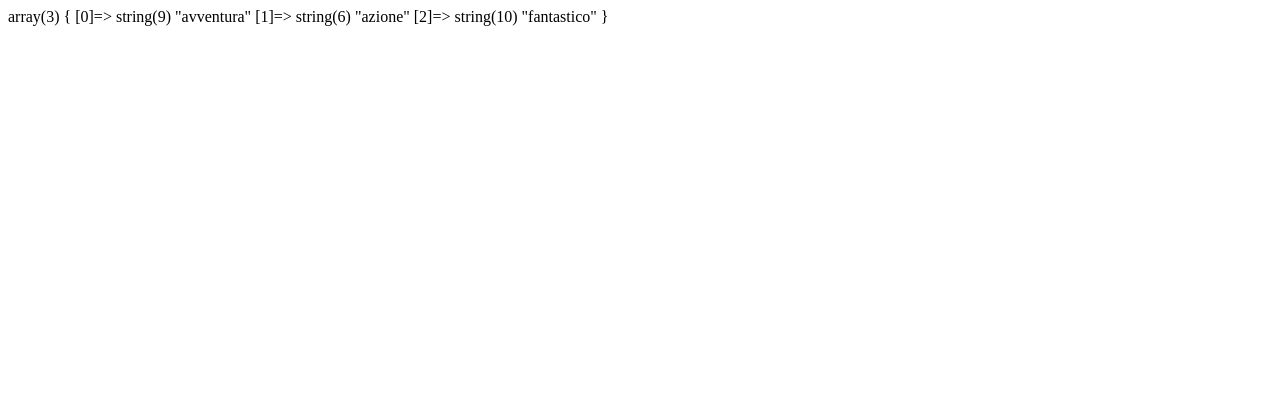
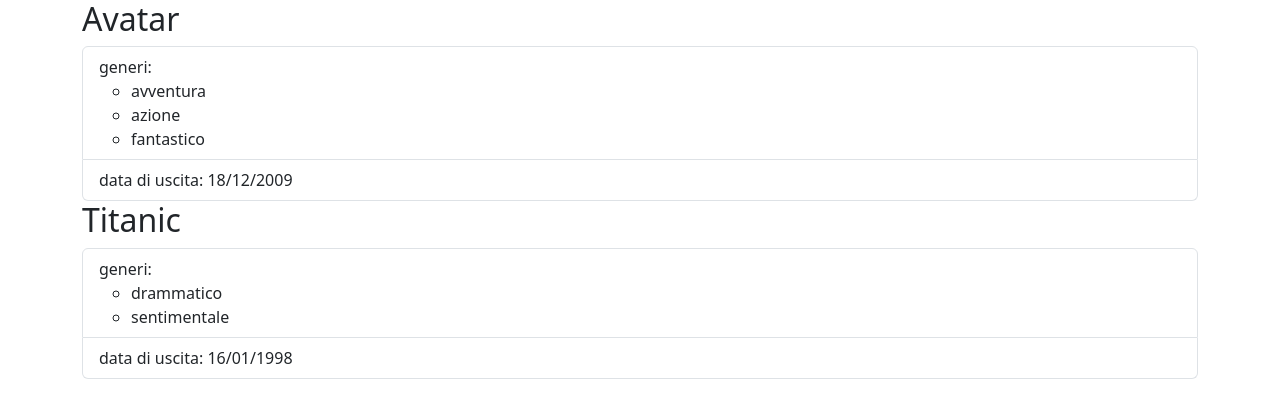
Before and after one commit to TiagoSpada/php-oop-1, a PHP site: page / in a window 1280 px wide. Shown: the top 418 px of the page. Run offline with PHP 8.4, Linux system fonts and the light colour scheme.

Commit message:
creati 2 oggeti Movie e stampati a schermo (implementato boostrap)

```diff
--- a/index.php
+++ b/index.php
@@ -32,5 +32,51 @@ class Movie {
 $avatar = new Movie('Avatar');
 $avatar->setGeneri(['avventura','azione','fantastico']);
 $avatar->setData('18/12/2009');
-var_dump($avatar->getGeneri());
+// var_dump($avatar->getGeneri());
+
+
+$titanic = new Movie('Titanic');
+$titanic->setGeneri(['drammatico','sentimentale']);
+$titanic->setData('16/01/1998');
+// var_dump($avatar);
+
 ?>
+
+<!DOCTYPE html>
+<html lang="en">
+<head>
+    <meta charset="UTF-8">
+    <meta name="viewport" content="width=device-width, initial-scale=1.0">
+    <title>PHP oop film</title>
+    <link href="https://cdn.jsdelivr.net/npm/bootstrap@5.3.3/dist/css/bootstrap.min.css" rel="stylesheet" integrity="sha384-QWTKZyjpPEjISv5WaRU9OFeRpok6YctnYmDr5pNlyT2bRjXh0JMhjY6hW+ALEwIH" crossorigin="anonymous">
+</head>
+<body>
+    <div class="container">
+
+        <h2><?php echo $avatar -> getTitolo(); ?></h2>
+        <ul class="list-group">
+            <li class="list-group-item">generi:
+                <ul>
+                    <?php foreach($avatar -> getGeneri() as $generi):?>
+                        <li><?php echo $generi;  ?></li>
+                    <?php endforeach; ?>
+                </ul>
+            </li >
+            <li class="list-group-item">data di uscita: <?php echo $avatar -> getData();  ?></li>
+        </ul>
+
+        <h2><?php echo $titanic -> getTitolo(); ?></h2>
+        <ul  class="list-group">
+            <li class="list-group-item">generi:
+                <ul>
+                    <?php foreach($titanic -> getGeneri() as $generi):?>
+                        <li><?php echo $generi;  ?></li>
+                    <?php endforeach; ?>
+                </ul>
+            </li>
+            <li class="list-group-item">data di uscita: <?php echo $titanic -> getData();  ?></li>
+        </ul>
+
+    </div>
+</body>
+</html>
```
